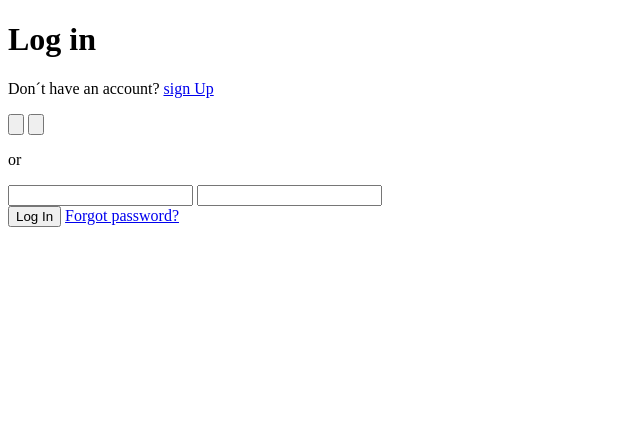
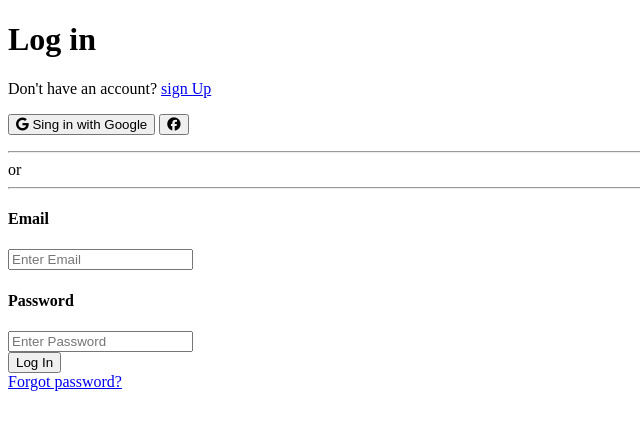
Before and after one commit to thaisrqueiroz/proyecto-html, a plain HTML site: page index.html in a window 1280 px wide. Shown: the whole page, without its empty margins (0-640 px from the left). Drawn offline with Linux system fonts and the light colour scheme.

Commit message:
añado log in form a html

```diff
--- a/index.html
+++ b/index.html
@@ -4,23 +4,26 @@
     <meta charset="UTF-8">
     <meta name="viewport" content="width=device-width, initial-scale=1.0">
     <title>Document</title>
+    <script src="https://kit.fontawesome.com/b6093654ea.js" crossorigin="anonymous"></script>
 </head>
 <body>
     <div>
         <h1>Log in</h1>
-        <p>Don´t have an account? <a href="LINK">sign Up</a></p>
-        <form>
-            <button><img src="" alt=""></button>
-            <button><img src="" alt=""></button>
-            <p><span>or</span></p>
+        <p>Don't have an account? <a href="LINK">sign Up</a></p>
+        <form method="post">
+            <button><i class="fa-brands fa-google" alt="Google Sign in"></i> Sing in with Google</button>
+            <button><i class="fa-brands fa-facebook" alt="Facebook Sign in"></i></button>
+            <p><hr class="line"><span>or</span><hr class="line"></p>
             <div>
-                <input type="text">
-                <input type="text">
+                <h4>Email</h4>
+                <input type="text" name="email" placeholder="Enter Email">
+                <h4>Password</h4>
+                <input type="text" name="password" placeholder="Enter Password">
             </div>
             <button>Log In</button>
-            <a href="#">Forgot password?</a>
+            <br>
+            <a href="LINK">Forgot password?</a>
         </form>
-
     </div>
 </body>
 </html>
```
